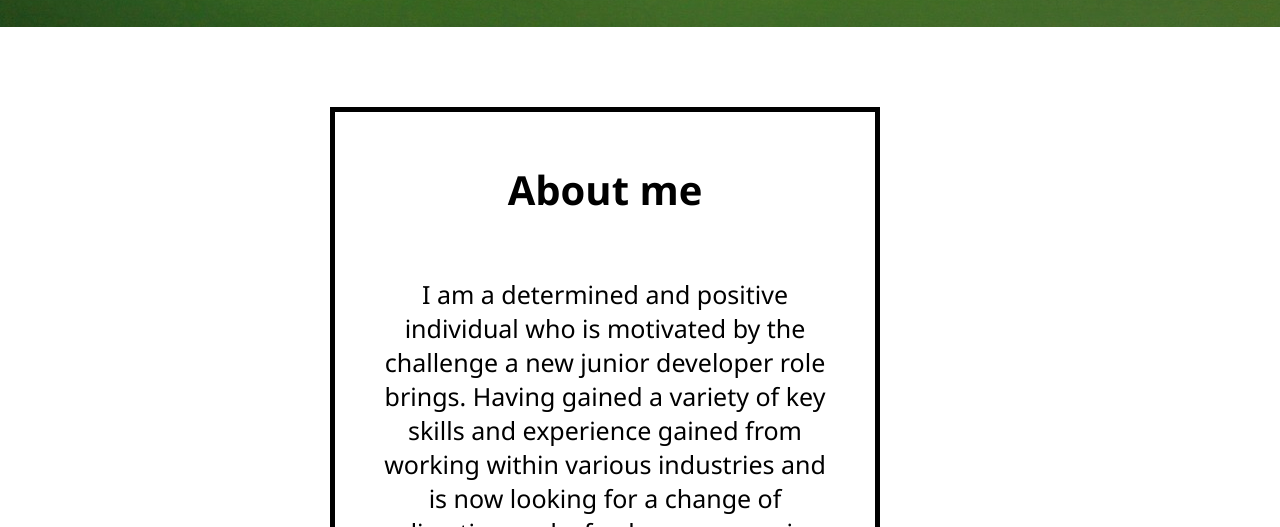
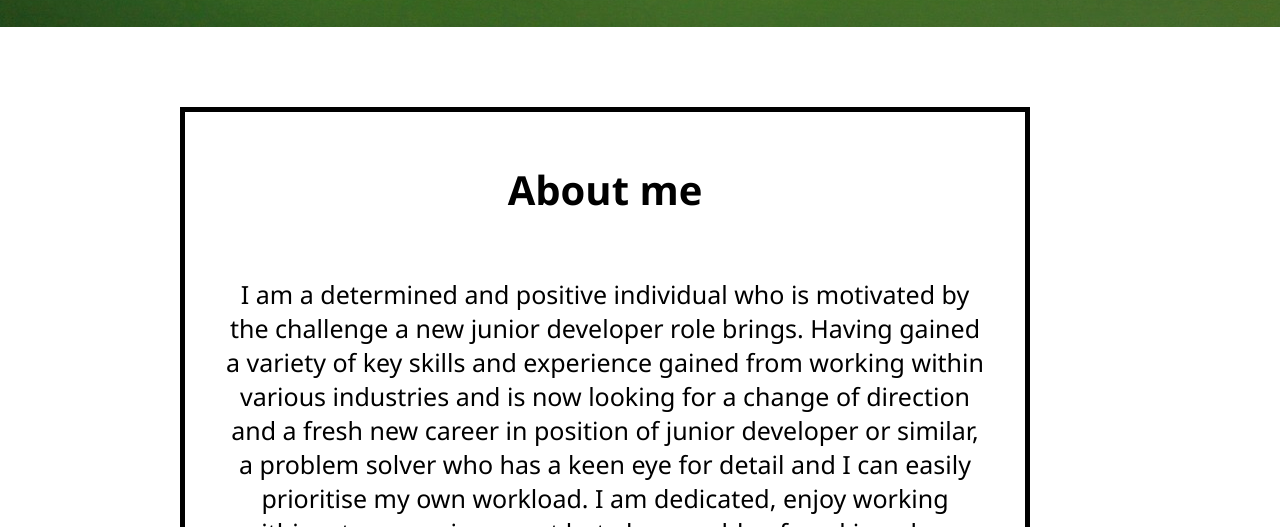
Before and after one commit to ersati/portfolio, a plain HTML site: page index.html in a window 1280 px wide. Shown: the part 773-1300 px from the top of the page. Drawn offline with nearby package versions, Linux system fonts and the light colour scheme.

Commit message:
change width in section about me

```diff
--- a/style.css
+++ b/style.css
@@ -182,7 +182,7 @@ header {
 }
 
 .aboutme {
-  width: 55rem;
+  width: 85rem;
   min-height: 60rem;
   margin: 8rem 15rem 0 8rem;
   border: 5px solid black;
```
